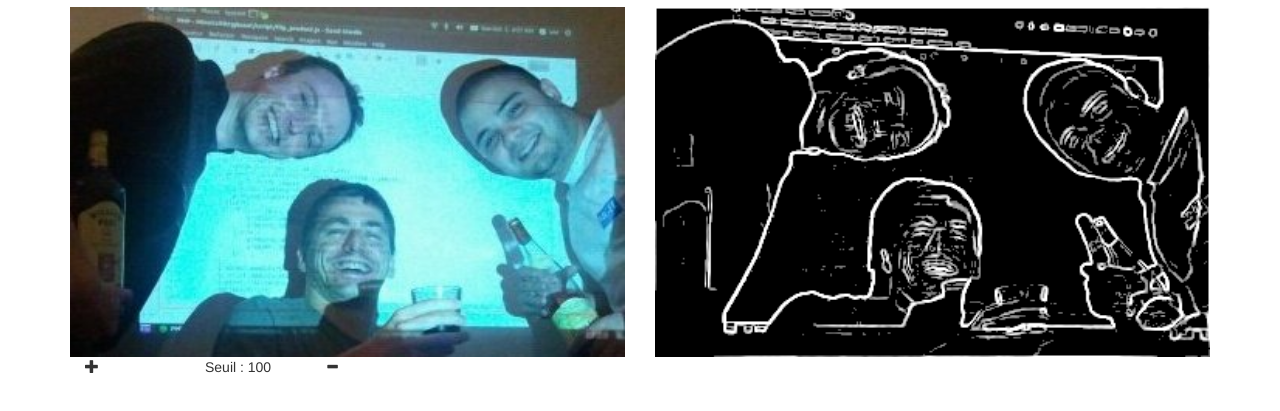
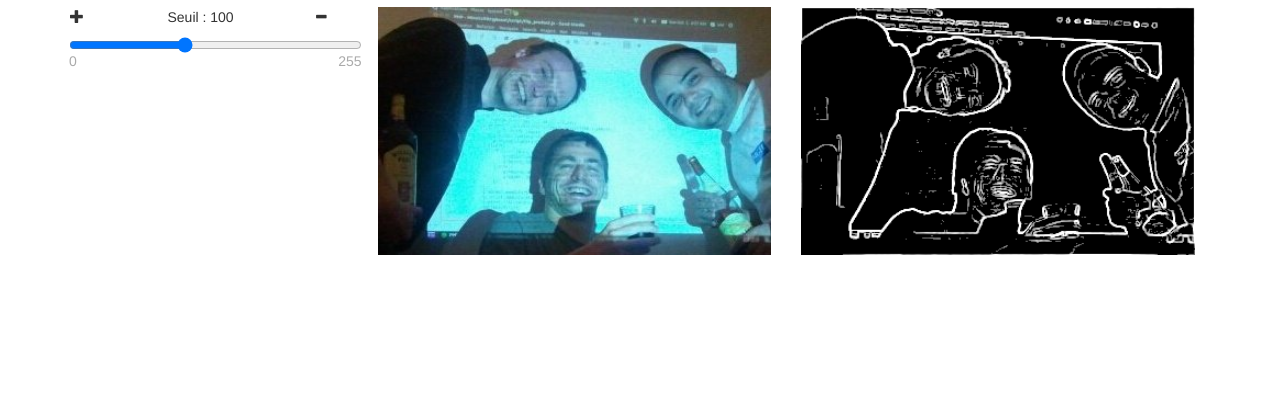
Before and after one commit to qwendling/Projet_POO2, a plain HTML site: page View/index.html in a window 1280 px wide. Shown: the part 63-474 px from the top of the page. Drawn offline with nearby package versions, Linux system fonts and the light colour scheme.

Commit message:
Ajout slider pour le seuil

```diff
--- a/Js/Couleur.js
+++ b/Js/Couleur.js
@@ -7,6 +7,10 @@ var Couleur=function(r=0,g=0,b=0,opac=255){
 	this.toString=function(){
 		var buffer="("+this.r+","+this.g+","+this.b+","+this.opac+")";
 		return buffer;
+	}
+
+	this.copie=function(){
+		return new Couleur(this.r,this.g,this.b,this.opac);
 	}
 
 	this.coef=function(k){
--- a/Js/Image.js
+++ b/Js/Image.js
@@ -115,7 +115,7 @@ var MonImage=function(largeur,hauteur){
 		var j,k;
 		for(j=0;j<this.hauteur;j++){
 			for(k=0;k<this.largeur;k++){
-				nouv.tab2D[j][k]=this.tab2D[j][k];
+				nouv.tab2D[j][k]=this.tab2D[j][k].copie();
 			}
 		}
 		return nouv;
--- a/Js/Main.js
+++ b/Js/Main.js
@@ -3,6 +3,7 @@ var ctxt;
 var SeuilImg=100;
 window.onload = function()
 {
+	document.getElementById("SliderSeuil").value=SeuilImg;
     //-------- creation d'un élément image --------
     var img = new Image();
     img.crossorigin="anonymous";
@@ -74,5 +75,19 @@ window.onload = function()
     document.getElementById("MinusSeuil").onclick=(function(){
       SeuilImg--;
       document.getElementById("ValueSeuil").innerHTML = "Seuil : "+SeuilImg;
+      var tmpImg=m_img.copie();
+      tmpImg.seuil(SeuilImg);
+      var imgData = ctxt.getImageData(0,0,tmpImg.largeur,tmpImg.hauteur);
+      tmpImg.toImgData(imgData.data);
+      ctxt.putImageData(imgData,0,0);
+    });
+    document.getElementById("SliderSeuil").onmouseup=(function(){
+		SeuilImg=this.value;
+		document.getElementById("ValueSeuil").innerHTML = "Seuil : "+SeuilImg;
+		var tmpImg=m_img.copie();
+		tmpImg.seuil(SeuilImg);
+		var imgData = ctxt.getImageData(0,0,tmpImg.largeur,tmpImg.hauteur);
+		tmpImg.toImgData(imgData.data);
+		ctxt.putImageData(imgData,0,0);
     });
 }
--- a/View/index.html
+++ b/View/index.html
@@ -1,6 +1,7 @@
 <!DOCTYPE HTML>
 <html>
   <head>
+	  <meta charset="utf-8"/>
     <!-- Latest compiled and minified CSS -->
 		<link rel="stylesheet" href="https://maxcdn.bootstrapcdn.com/bootstrap/3.3.7/css/bootstrap.min.css" integrity="sha384-BVYiiSIFeK1dGmJRAkycuHAHRg32OmUcww7on3RYdg4Va+PmSTsz/K68vbdEjh4u" crossorigin="anonymous">
 
@@ -13,6 +14,7 @@
     <script src="../Js/Main.js"></script>
     <script src="../Js/Couleur.js"></script>
     <script src="../Js/Image.js"></script>
+    <link rel="stylesheet" type="text/css" href="./style.css">
   </head>
   <body>
     <div class="container">
@@ -21,19 +23,24 @@
           <h1>Projet POO2 Automne 2016</h1>
         </div>
       </div>
-      <div class="row" id="main">
-      </div>
-      <div class="row" id="Option">
-        <div class="col-md-4">
+      <div class="row">
+		  <div class="col-md-3" id="Option">
+			  <div class="row">
 				  <div class="col-md-4">
 					<span class="glyphicon glyphicon-plus" id="PlusSeuil"></span>
 				  </div>
-          <div class="col-md-4">
+				  <div class="col-md-6">
 					<p id="ValueSeuil">Seuil : </p>
 				  </div>
-          <div class="col-md-4">
+				  <div class="col-md-1">
 					<span class="glyphicon glyphicon-minus" id="MinusSeuil"></span>
 				  </div>
+			</div>
+				<div class="row">
+						<input id="SliderSeuil" type="range" max="255" min="0" step="1"/>
+				</div>
+		  </div>
+		  <div class="col-md-9" id="main">
 		  </div>
       </div>
     </div>
--- /dev/null
+++ b/View/style.css
@@ -0,0 +1,18 @@
+input[type="range"] {
+    position: relative;
+    margin-left: 1em;
+}
+input[type="range"]::after,
+input[type="range"]::before {
+    position: absolute;
+    top: 1em;
+    color: #aaa;
+}
+input[type="range"]::before {
+    left:0em;
+    content: attr(min);
+}
+input[type="range"]::after {
+    right: 0em;
+    content: attr(max);
+}
```
Lines whose indentation alone changed are shown as unchanged.
